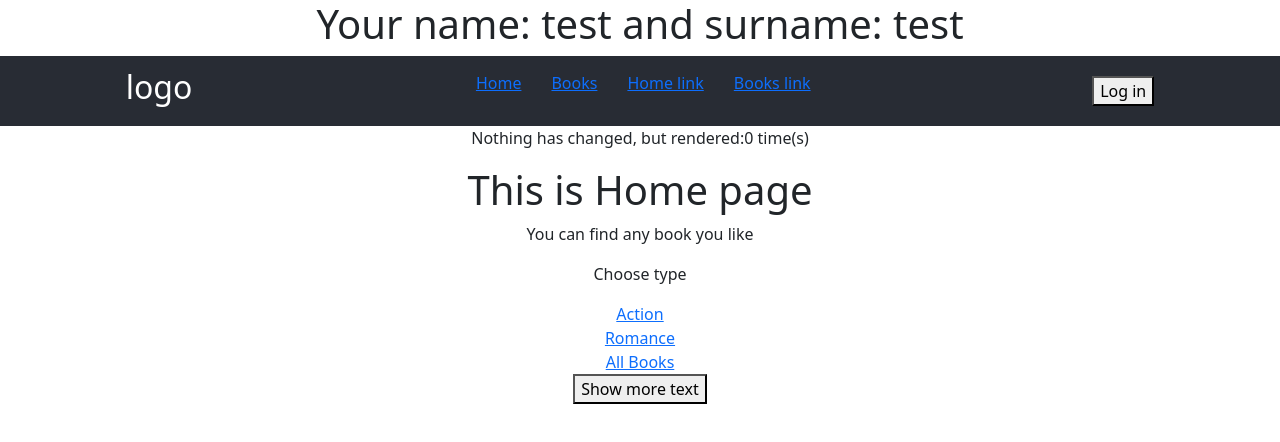
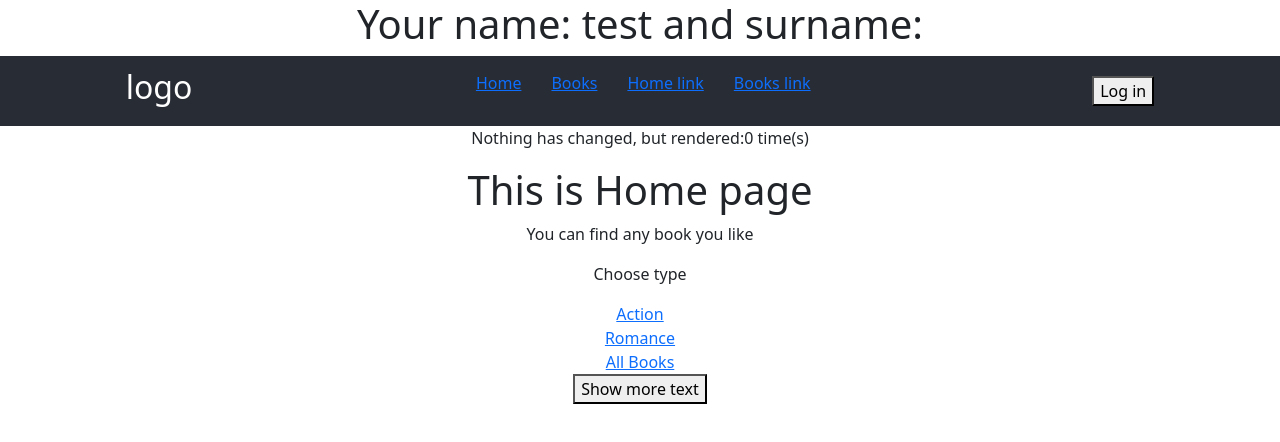
Before and after one commit to andreaangelova/react-app, a React (Create React App) app: page / in a window 1280 px wide. Shown: the top 442 px of the page. Built offline with nearby package versions, Linux system fonts and the light colour scheme; no server answers.

Commit message:
shouldComponentUpadate

```diff
--- a/src/App.js
+++ b/src/App.js
@@ -44,7 +44,7 @@ function App() {
   return (
     <div className="App">
       <Router>
-        <UserClass name={name} surname={surname} />
+        <UserClass name={name} />
         <Nav setIsLoggedIn={setIsLoggedIn} />
         <Counts></Counts>
         <Suspense fallback={<h1>Loading...</h1>}>
--- a/src/pages/UserClass.js
+++ b/src/pages/UserClass.js
@@ -4,6 +4,13 @@ class UserClass extends Component {
   state = {};
   componentDidUpdate = () => {
     console.log("change");
+    console.log(this.props);
+  };
+  shouldComponentUpdate = (newProps) => {
+    console.log(newProps);
+    console.log(this.props.name);
+    if (this.props.surname != newProps.surname) return true;
+    return false;
   };
   render() {
     return (
```
